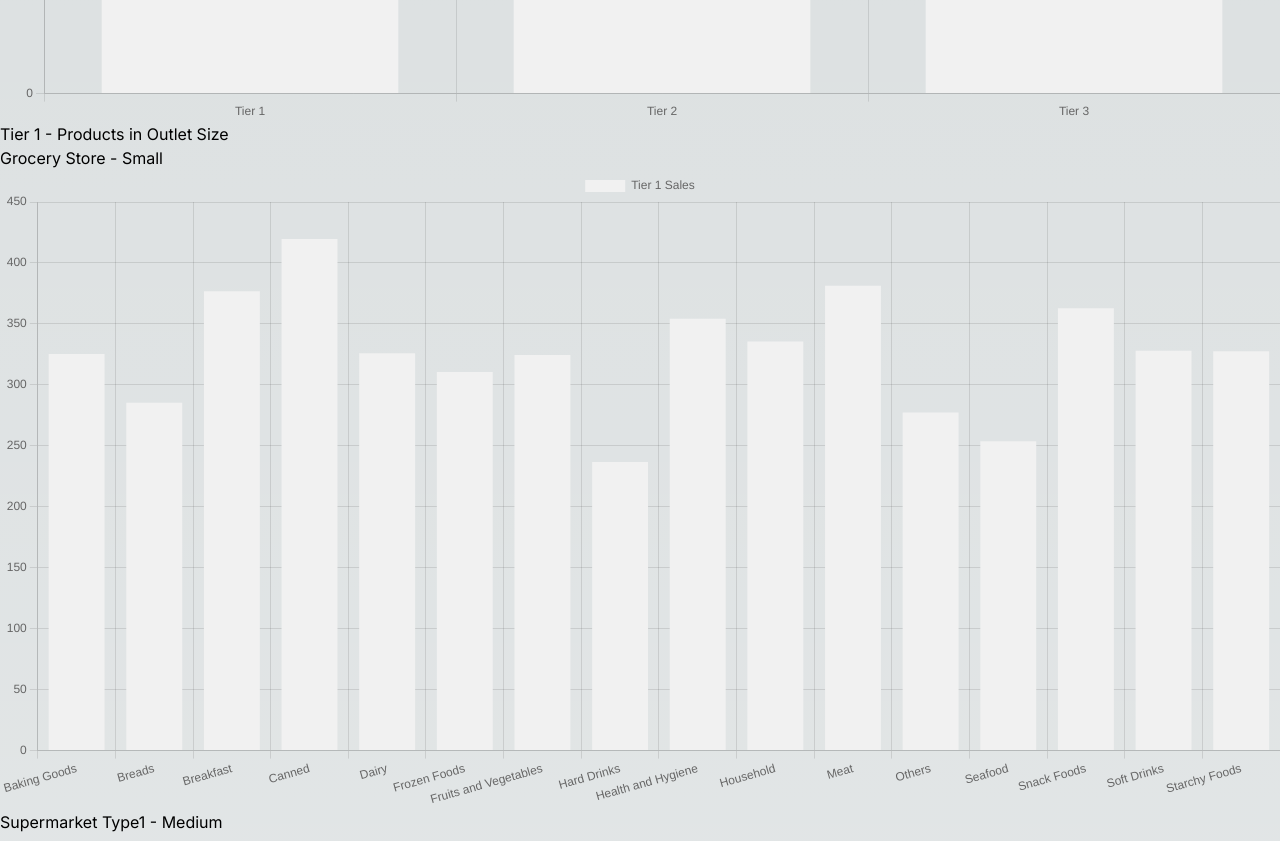
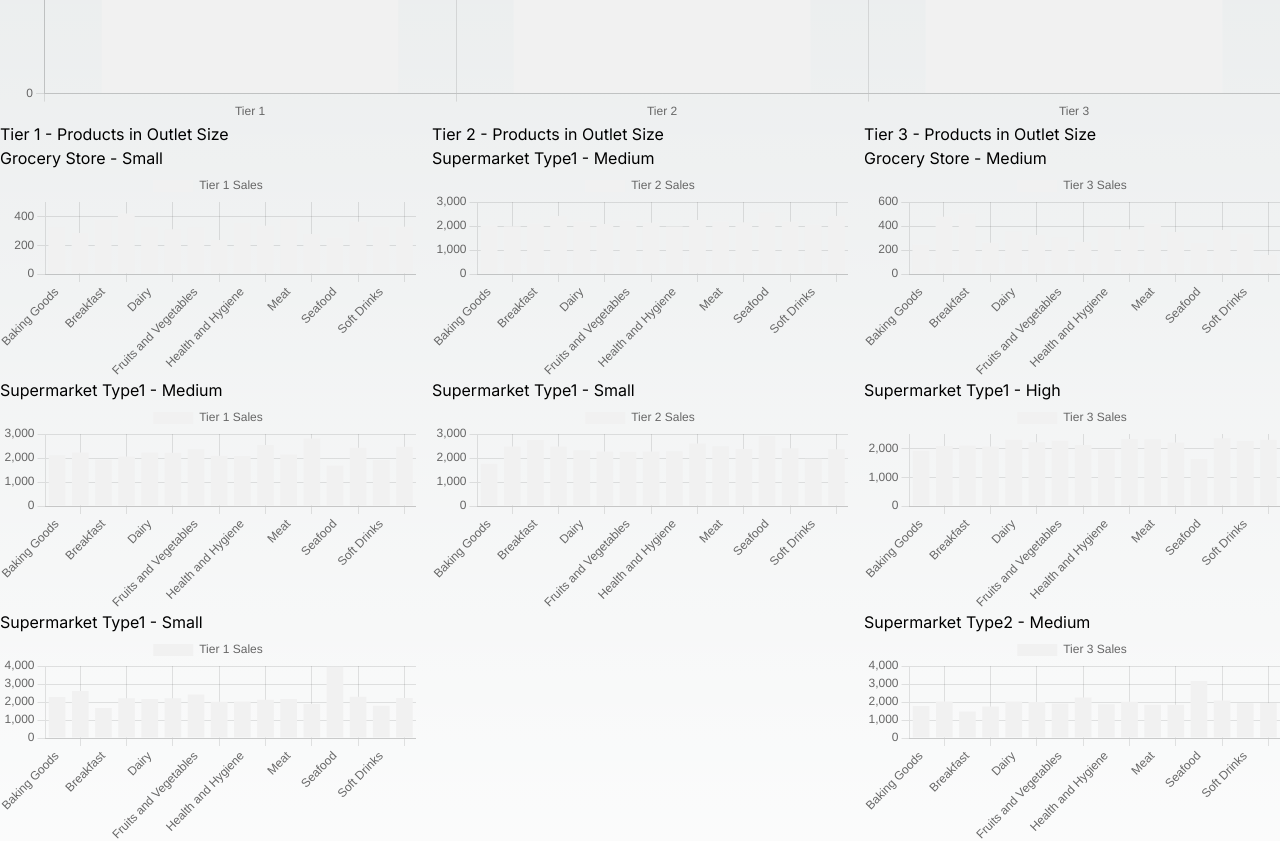
Before and after one commit to sshahniaz/major-project-frontend, a Next.js app in the folder the-catalyst/: page /prediction in a window 1280 px wide. Shown: the part 1260-2101 px from the top of the page. Built offline with nearby package versions, Linux system fonts and the light colour scheme.

Commit message:
Update page.tsx

```diff
--- a/the-catalyst/app/prediction/page.tsx
+++ b/the-catalyst/app/prediction/page.tsx
@@ -180,17 +180,17 @@ const Prediciton = () => {
           </div>
 
             {/* Per Tier Charts */}
-            <div className='product-store-sales-wrapper'>
+            <div className='product-store-sales-wrapper flex flex-row space-x-4'>
 
               {baselineData?.locationType?.map((locationType) => (
-            <div className="charts-container" key={locationType.type}>
+            <div className="charts-container w-full" key={locationType.type}>
                   <h3>{locationType.type} - Products in Outlet Size</h3>
 
 
               {locationType.OutletType?.map((outletType) => (
 
                 outletType.OutletSize.map((outletSize) => (
-                  <div className='chart-wrapper' key={outletSize.size}>
+                  <div className='chart-wrapper ' key={outletSize.size}>
                     <h4>{ `${outletType.type} - ${outletSize.size}`}</h4>
 
                     <Bar data={generateChartData(outletSize.productTypes, `${locationType.type} Sales`)} options={{}} />
```
